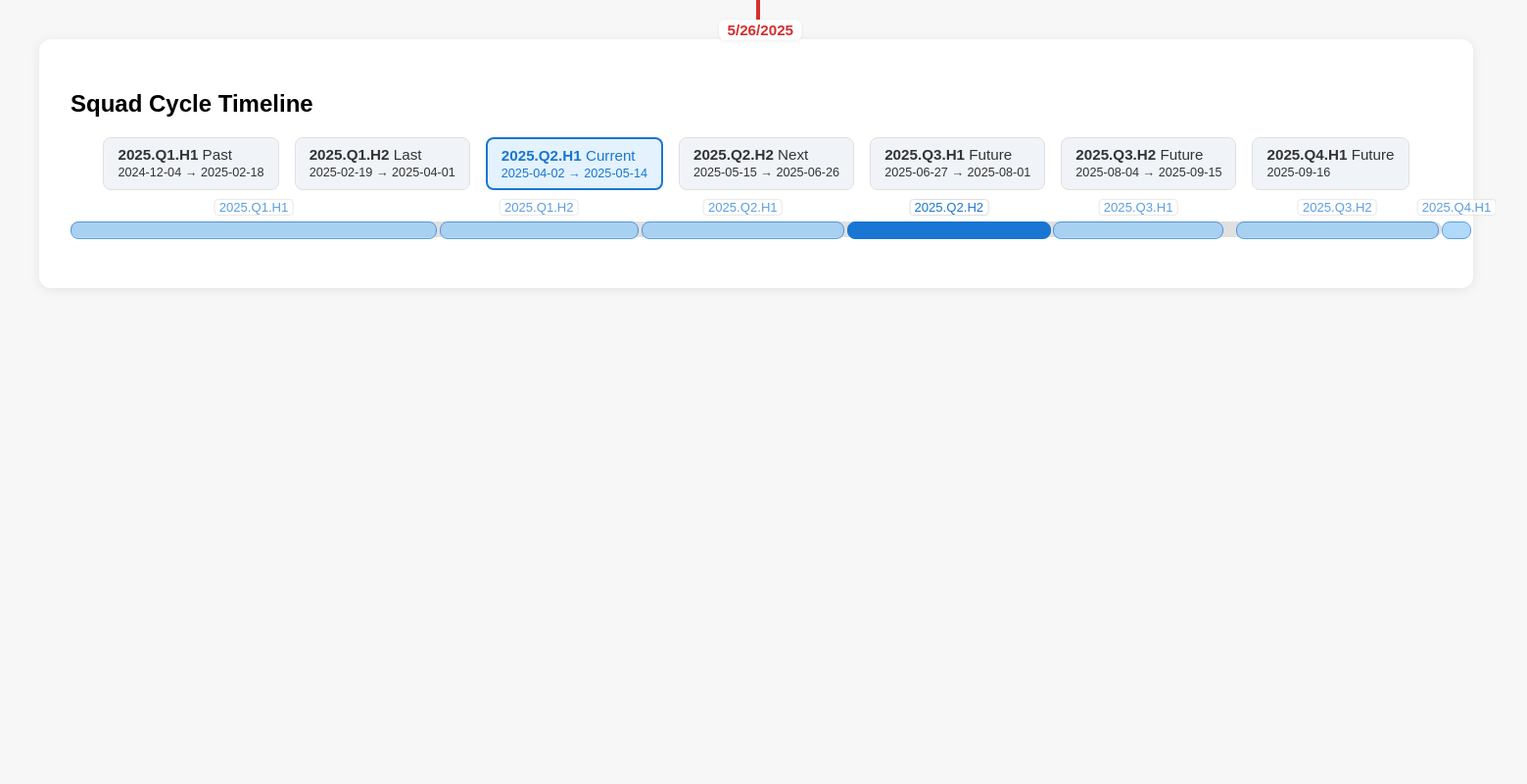
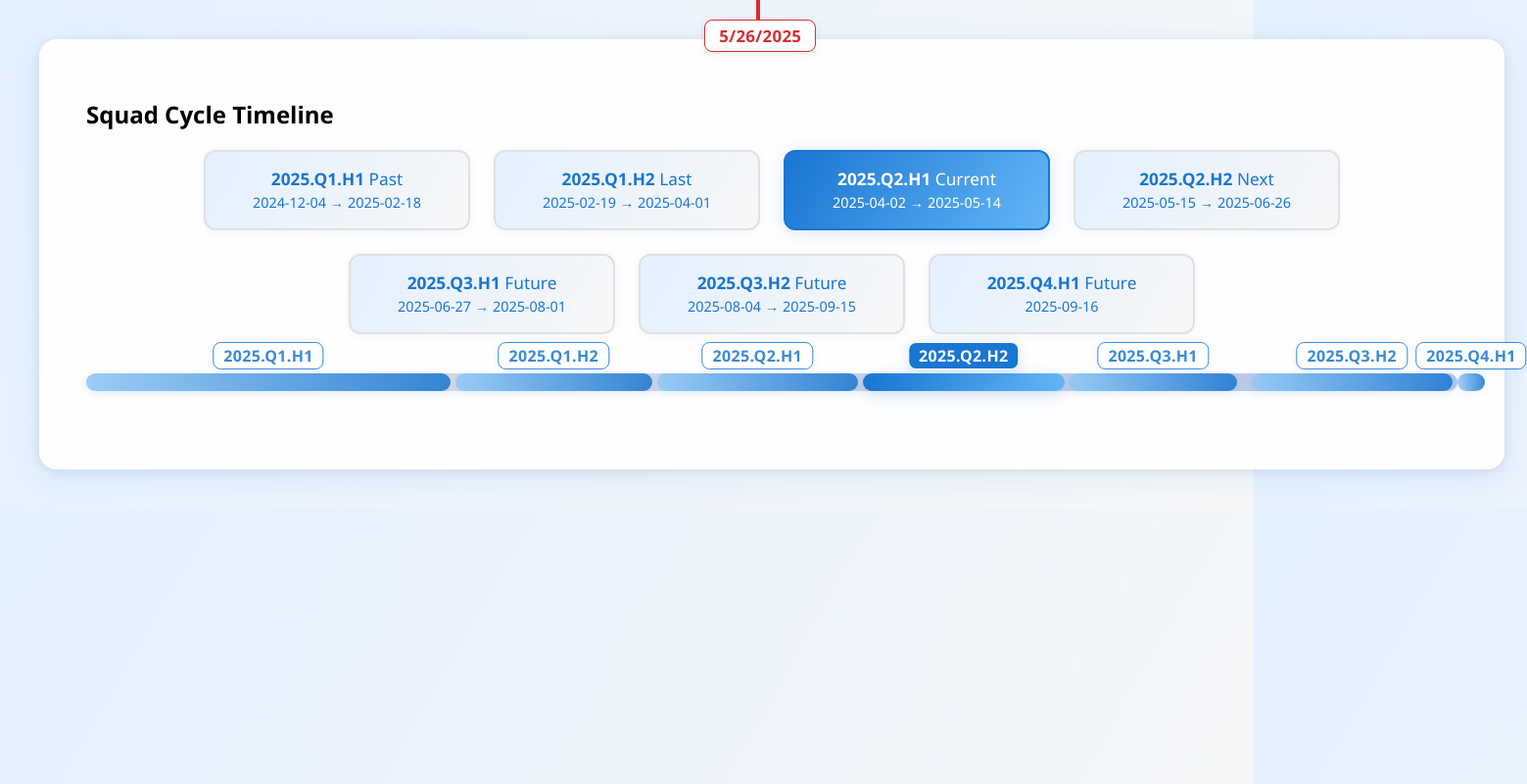
Before and after one commit to anilindorkar/squad-cycle, a plain HTML site: page main.html in a window 1280 px wide. Shown: the whole page at 98% size, 1559 px wide, since content can reach past the window. Drawn offline with Linux system fonts and the light colour scheme.

Commit message:
make ui more interactive.

```diff
--- a/main.html
+++ b/main.html
@@ -5,37 +5,153 @@
     <meta name="viewport" content="width=device-width, initial-scale=1.0">
     <title>Squad Cycle Timeline</title>
     <style>
-        body { font-family: Arial, sans-serif; margin: 40px; background: #f7f7f7; }
+        body {
+            font-family: 'Segoe UI', 'Roboto', Arial, sans-serif;
+            margin: 40px;
+            background: linear-gradient(120deg, #e3f0ff 0%, #f7f7f7 100%);
+        }
         .timeline-container {
             max-width: 1400px;
             width: 150%;
             margin: 0 auto;
+            background: rgba(255,255,255,0.95);
+            padding: 40px 48px 48px 48px;
+            border-radius: 18px;
+            box-shadow: 0 8px 32px rgba(25, 118, 210, 0.10), 0 1.5px 8px rgba(0,0,0,0.07);
+            transition: box-shadow 0.3s;
+        }
+        .timeline-container:hover {
+            box-shadow: 0 12px 40px rgba(25, 118, 210, 0.18), 0 2px 12px rgba(0,0,0,0.10);
+        }
+        .timeline-bar {
+            position: relative;
+            height: 18px;
+            background: linear-gradient(90deg, #e0e0e0 0%, #b3c6e7 100%);
+            border-radius: 10px;
+            margin: 24px 0 32px 0;
+            min-width: 100%;
+            margin-top: 32px;
+            box-shadow: 0 2px 8px rgba(25, 118, 210, 0.07);
+        }
+        .cycle-segment {
+            position: absolute;
+            top: 0;
+            height: 100%;
+            background: linear-gradient(90deg, #90caf9 0%, #1976d2 100%);
+            border-radius: 10px;
+            border: none;
+            opacity: 0.85;
+            overflow: visible;
+            min-width: 2%;
+            transition: background 0.3s, opacity 0.3s;
+            box-shadow: 0 2px 8px rgba(25, 118, 210, 0.10);
+        }
+        .cycle-segment.current {
+            background: linear-gradient(90deg, #1976d2 0%, #64b5f6 100%);
+            opacity: 1;
+            z-index: 2;
+            box-shadow: 0 4px 16px rgba(25, 118, 210, 0.18);
+        }
+        .cycle-segment:hover {
+            opacity: 1;
+            background: linear-gradient(90deg, #42a5f5 0%, #1976d2 100%);
+            cursor: pointer;
+        }
+        .cycle-label {
+            position: absolute;
+            top: -32px;
+            left: 50%;
+            transform: translateX(-50%);
+            font-size: 1rem;
+            color: #1976d2;
+            white-space: nowrap;
             background: #fff;
-            padding: 32px;
-            border-radius: 12px;
-            box-shadow: 0 2px 12px rgba(0,0,0,0.08);
+            padding: 2px 10px;
+            border-radius: 8px;
+            box-shadow: 0 1px 8px rgba(25, 118, 210, 0.10);
+            border: 1.5px solid #1976d2;
+            font-weight: 600;
+            letter-spacing: 0.02em;
+            transition: color 0.2s, border 0.2s;
         }
-        .timeline-bar { position: relative; height: 16px; background: #e0e0e0; border-radius: 8px; margin: 12px 0 20px 0; min-width: 100%; margin-top: 32px; } /* Add space above the timeline bar */
-        .cycle-segment { position: absolute; top: 0; height: 100%; background: #90caf9; border-radius: 8px; border: 1px solid #1976d2; opacity: 0.7; overflow: visible; min-width: 2%; }
-        .cycle-segment.current { background: #1976d2; opacity: 1; }
-        .cycle-label { position: absolute; top: -24px; left: 50%; transform: translateX(-50%); font-size: 0.82rem; color: #1976d2; white-space: nowrap; background: #fff; padding: 0 4px; border-radius: 4px; box-shadow: 0 1px 4px rgba(0,0,0,0.04); border: 1px solid #e0e0e0; }
-        .timeline-indicator { position: absolute; top: -10px; width: 0; height: 36px; border-left: 4px solid #d32f2f; left: 0; z-index: 2; }
-        .indicator-label { position: absolute; top: 30px; left: 50%; transform: translateX(-50%); color: #d32f2f; font-weight: bold; font-size: 0.95rem; background: #fff; padding: 2px 8px; border-radius: 6px; box-shadow: 0 1px 4px rgba(0,0,0,0.07); }
+        .cycle-segment.current .cycle-label {
+            color: #fff;
+            background: #1976d2;
+            border: 1.5px solid #fff;
+            box-shadow: 0 2px 12px rgba(25, 118, 210, 0.18);
+        }
+        .timeline-indicator {
+            position: absolute;
+            top: -18px;
+            width: 0;
+            height: 54px;
+            border-left: 4px solid #d32f2f;
+            left: 0;
+            z-index: 3;
+            animation: indicator-pop 0.7s cubic-bezier(.68,-0.55,.27,1.55);
+        }
+        @keyframes indicator-pop {
+            0% { height: 0; opacity: 0; }
+            60% { height: 60px; opacity: 1; }
+            100% { height: 54px; opacity: 1; }
+        }
+        .indicator-label {
+            position: absolute;
+            top: 38px;
+            left: 50%;
+            transform: translateX(-50%);
+            color: #d32f2f;
+            font-weight: bold;
+            font-size: 1.05rem;
+            background: #fff;
+            padding: 4px 14px;
+            border-radius: 8px;
+            box-shadow: 0 2px 8px rgba(211,47,47,0.10);
+            border: 1.5px solid #d32f2f;
+            letter-spacing: 0.02em;
+            animation: fade-in 1s;
+        }
+        @keyframes fade-in {
+            from { opacity: 0; }
+            to { opacity: 1; }
+        }
         #timeline-cycles {
             display: flex;
             flex-wrap: wrap;
-            gap: 16px;
+            gap: 24px;
             justify-content: center;
-            margin-bottom: 32px; /* Increased space below squad cycle boxes */
+            margin-bottom: 40px;
             margin-top: 0;
         }
-        .cycle-info { background: #f0f4f8; border-radius: 8px; padding: 8px 14px; font-size: 0.95rem; color: #333; border: 1px solid #e0e0e0; }
-        .cycle-info.current { border: 2px solid #1976d2; background: #e3f2fd; color: #1976d2; }
-        #month-labels { display: none; }
+        .cycle-info {
+            background: linear-gradient(120deg, #e3f0ff 0%, #f7f7f7 100%);
+            border-radius: 12px;
+            padding: 16px 24px;
+            font-size: 1.08rem;
+            color: #1976d2;
+            border: 2px solid #e0e0e0;
+            box-shadow: 0 1px 8px rgba(25, 118, 210, 0.07);
+            font-weight: 500;
+            min-width: 220px;
+            text-align: center;
+            transition: border 0.2s, box-shadow 0.2s;
+        }
+        .cycle-info.current {
+            border: 2.5px solid #1976d2;
+            background: linear-gradient(120deg, #1976d2 0%, #64b5f6 100%);
+            color: #fff;
+            box-shadow: 0 2px 16px rgba(25, 118, 210, 0.18);
+        }
+        .cycle-info:hover {
+            border: 2.5px solid #42a5f5;
+            box-shadow: 0 4px 16px rgba(25, 118, 210, 0.18);
+            cursor: pointer;
+        }
         @media (max-width: 800px) {
-            .timeline-container { padding: 10px; }
+            .timeline-container { padding: 10px; width: 100%; max-width: 100vw; }
             .cycle-label { font-size: 0.7rem; }
-            #timeline-cycles { gap: 6px; }
+            #timeline-cycles { gap: 8px; }
+            .cycle-info { min-width: 120px; padding: 8px 6px; font-size: 0.9rem; }
         }
     </style>
 </head>
```
